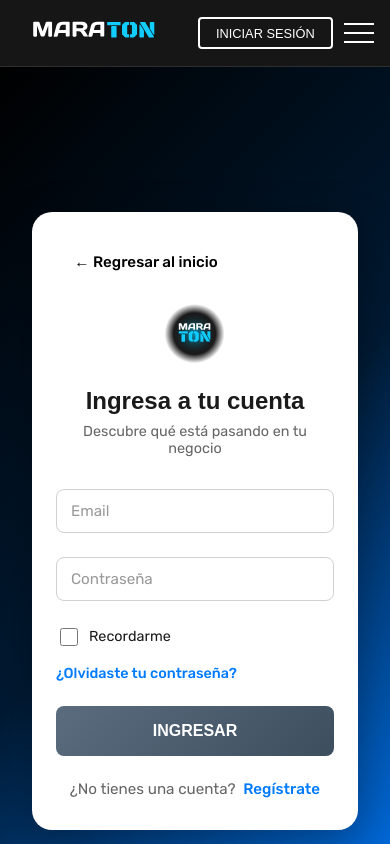
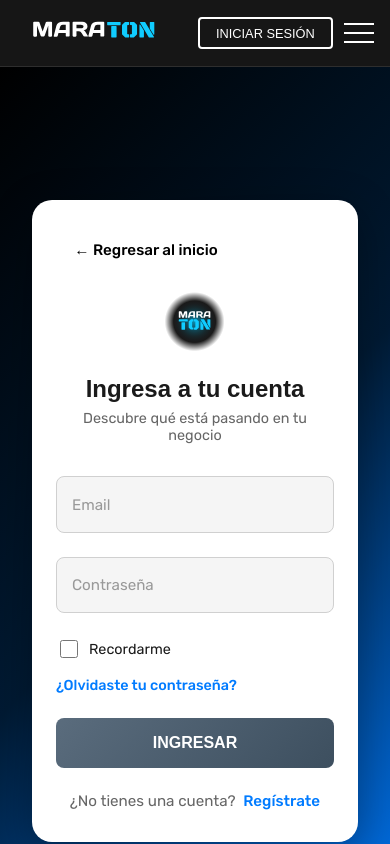
Before and after one commit to IvanAusechaS/maraton-frontend, a React (Vite) app: page /login in a window 390 px wide. Shown: the top 844 px of the page. Built offline with nearby package versions, Linux system fonts and the light colour scheme; a web font is replaced by a local one.

Commit message:
style(signup-login): input titles an text changed like netflix inputs

```diff
--- a/src/pages/auth/login/LoginPage.scss
+++ b/src/pages/auth/login/LoginPage.scss
@@ -43,7 +43,7 @@
 
   &__logo {
     margin-bottom: 1.5rem;
-        display: flex;
+    display: flex;
     flex-direction: column;
     align-items: center;
 
@@ -86,33 +86,67 @@
   }
 
   &__form-group {
+    position: relative;
     margin-bottom: 1.5rem;
+  }
+
+  &__label {
+    position: absolute;
+    left: 1rem;
+    top: 50%;
+    transform: translateY(-50%);
+    font-family: var(--font-body);
+    font-size: 1rem;
+    color: #999999;
+    pointer-events: none;
+    transition: all 0.3s ease;
+    background: transparent;
+    padding: 0;
+
+    @media (max-width: 768px) {
+      font-size: 0.95rem;
+    }
   }
 
   &__input {
     width: 100%;
-    padding: 0.875rem 1rem;
+    padding: 1.5rem 1rem 0.5rem 1rem;
     font-family: var(--font-body);
     font-size: 1rem;
     border: 1px solid #d0d0d0;
     border-radius: 8px;
-    background: #ffffff;
+    background: #f5f5f5;
     color: #1a1a1a;
     transition: all 0.3s ease;
     box-sizing: border-box;
 
     &::placeholder {
-      color: #999999;
+      color: transparent;
     }
 
     &:focus {
       outline: none;
       border-color: #007bff;
+      background: #ffffff;
       box-shadow: 0 0 0 3px rgba(0, 123, 255, 0.1);
     }
 
+    // Cuando el input tiene focus o tiene valor, mueve el label arriba
+    &:focus ~ .login-page__label,
+    &:not(:placeholder-shown) ~ .login-page__label {
+      top: 0.5rem;
+      transform: translateY(0);
+      font-size: 0.7rem;
+      color: #666666;
+      font-weight: 500;
+    }
+
+    &:focus ~ .login-page__label {
+      color: #007bff;
+    }
+
     @media (max-width: 768px) {
-      padding: 0.75rem 0.875rem;
+      padding: 1.4rem 0.875rem 0.875rem;
       font-size: 0.95rem;
     }
   }
--- a/src/pages/auth/login/LoginPage.tsx
+++ b/src/pages/auth/login/LoginPage.tsx
@@ -40,23 +40,31 @@
             <div className="login-page__form-group">
               <input
                 type="email"
-                placeholder="Email"
+                id="email"
                 value={email}
                 onChange={(e) => setEmail(e.target.value)}
                 className="login-page__input"
+                placeholder=" "
                 required
               />
+              <label htmlFor="email" className="login-page__label">
+                Email
+              </label>
             </div>
 
             <div className="login-page__form-group">
               <input
                 type="password"
-                placeholder="Contraseña"
+                id="password"
                 value={password}
                 onChange={(e) => setPassword(e.target.value)}
                 className="login-page__input"
+                placeholder=" "
                 required
               />
+              <label htmlFor="password" className="login-page__label">
+                Contraseña
+              </label>
             </div>
 
             <div className="login-page__options">
--- a/src/pages/auth/signup/SignupPage.scss
+++ b/src/pages/auth/signup/SignupPage.scss
@@ -35,7 +35,6 @@
     border-radius: 20px;
     padding: 3rem 2.5rem;
     box-shadow: 0 10px 40px rgba(0, 0, 0, 0.3);
-
 
     @media (max-width: 768px) {
       padding: 2rem 1.5rem;
@@ -87,29 +86,63 @@
   }
 
   &__form-group {
+    position: relative;
     margin-bottom: 1.25rem;
+  }
+
+  &__label {
+    position: absolute;
+    left: 1rem;
+    top: 50%;
+    transform: translateY(-50%);
+    font-family: var(--font-body);
+    font-size: 1rem;
+    color: #999999;
+    pointer-events: none;
+    transition: all 0.3s ease;
+    background: transparent;
+    padding: 0;
+
+    @media (max-width: 768px) {
+      font-size: 0.95rem;
+    }
   }
 
   &__input {
     width: 100%;
-    padding: 0.875rem 1rem;
+    padding: 1.5rem 1rem 0.5rem 1rem;
     font-family: var(--font-body);
     font-size: 1rem;
     border: 1px solid #d0d0d0;
     border-radius: 8px;
-    background: #ffffff;
+    background: #f5f5f5;
     color: #1a1a1a;
     transition: all 0.3s ease;
     box-sizing: border-box;
 
     &::placeholder {
-      color: #999999;
+      color: transparent;
     }
 
     &:focus {
       outline: none;
       border-color: #007bff;
+      background: #ffffff;
       box-shadow: 0 0 0 3px rgba(0, 123, 255, 0.1);
+    }
+
+    // Cuando el input tiene focus o tiene valor, mueve el label arriba
+    &:focus ~ .signup-page__label,
+    &:not(:placeholder-shown) ~ .signup-page__label {
+      top: 0.5rem;
+      transform: translateY(0);
+      font-size: 0.7rem;
+      color: #666666;
+      font-weight: 500;
+    }
+
+    &:focus ~ .signup-page__label {
+      color: #007bff;
     }
 
     // Estilos para input type="number"
@@ -125,7 +158,7 @@
     }
 
     @media (max-width: 768px) {
-      padding: 0.75rem 0.875rem;
+      padding: 1.4rem 0.875rem 0.875rem;
       font-size: 0.95rem;
     }
   }
--- a/src/pages/auth/signup/SignupPage.tsx
+++ b/src/pages/auth/signup/SignupPage.tsx
@@ -59,77 +59,101 @@
             <div className="signup-page__form-group">
               <input
                 type="text"
+                id="nombre"
                 name="nombre"
-                placeholder="Nombre"
                 value={formData.nombre}
                 onChange={handleChange}
                 className="signup-page__input"
+                placeholder=" "
                 required
               />
+              <label htmlFor="nombre" className="signup-page__label">
+                Nombre
+              </label>
             </div>
 
             <div className="signup-page__form-group">
               <input
                 type="text"
+                id="apellido"
                 name="apellido"
-                placeholder="Apellido"
                 value={formData.apellido}
                 onChange={handleChange}
                 className="signup-page__input"
+                placeholder=" "
                 required
               />
+              <label htmlFor="apellido" className="signup-page__label">
+                Apellido
+              </label>
             </div>
 
             <div className="signup-page__form-group">
               <input
                 type="email"
+                id="email"
                 name="email"
-                placeholder="Correo electrónico"
                 value={formData.email}
                 onChange={handleChange}
                 className="signup-page__input"
+                placeholder=" "
                 required
               />
+              <label htmlFor="email" className="signup-page__label">
+                Correo electrónico
+              </label>
             </div>
 
             <div className="signup-page__form-group">
               <input
                 type="number"
+                id="edad"
                 name="edad"
-                placeholder="Edad"
                 value={formData.edad}
                 onChange={handleChange}
                 className="signup-page__input"
+                placeholder=" "
                 required
                 min="1"
                 max="120"
               />
+              <label htmlFor="edad" className="signup-page__label">
+                Edad
+              </label>
             </div>
 
             <div className="signup-page__form-group">
               <input
                 type="password"
+                id="password"
                 name="password"
-                placeholder="Contraseña"
                 value={formData.password}
                 onChange={handleChange}
                 className="signup-page__input"
+                placeholder=" "
                 required
                 minLength={6}
               />
+              <label htmlFor="password" className="signup-page__label">
+                Contraseña
+              </label>
             </div>
 
             <div className="signup-page__form-group">
               <input
                 type="password"
+                id="confirmPassword"
                 name="confirmPassword"
-                placeholder="Confirmar contraseña"
                 value={formData.confirmPassword}
                 onChange={handleChange}
                 className="signup-page__input"
+                placeholder=" "
                 required
                 minLength={6}
               />
+              <label htmlFor="confirmPassword" className="signup-page__label">
+                Confirmar contraseña
+              </label>
             </div>
 
             <button type="submit" className="signup-page__submit">
```
